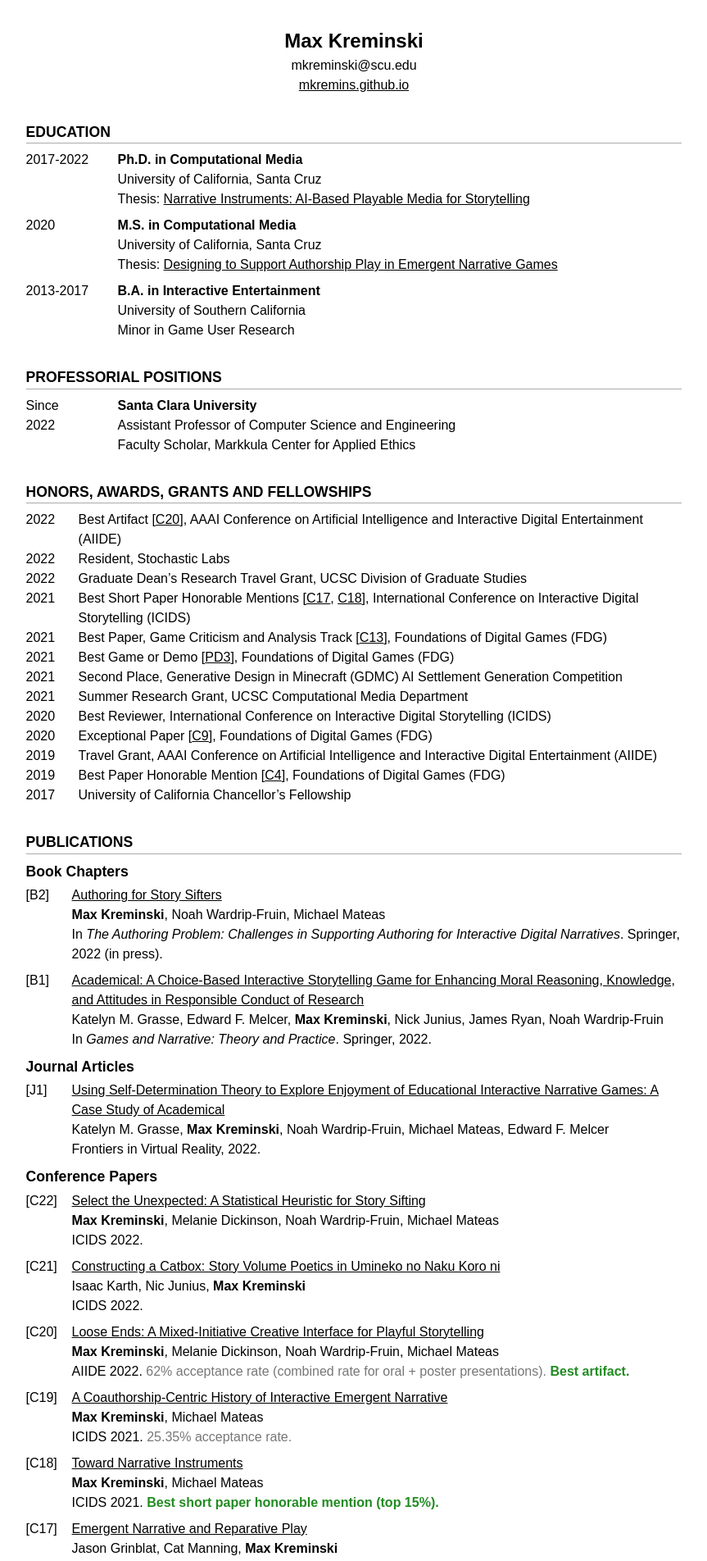
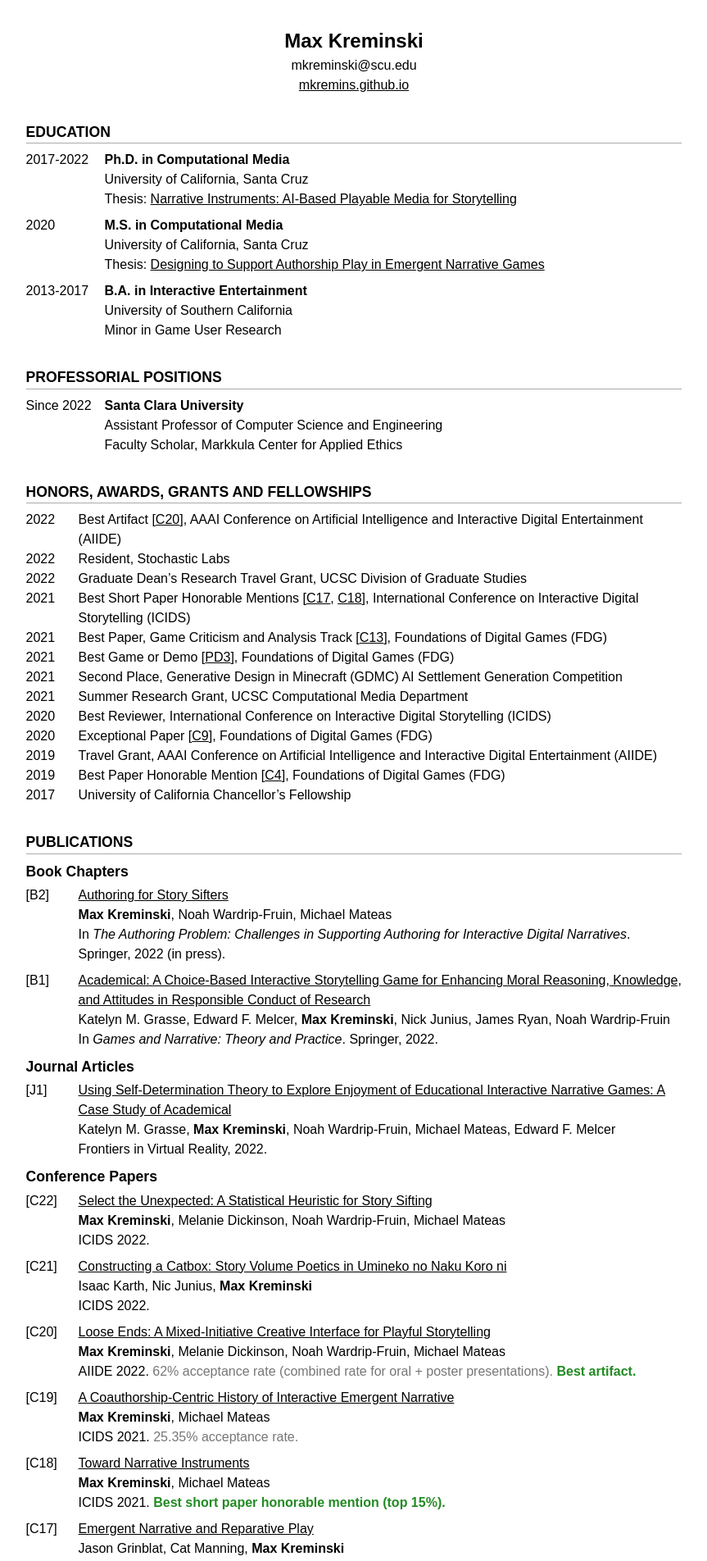
Before and after one commit to mkremins/mkremins.github.io, a Jekyll site: the page built from cv/index.html, in a window 1280 px wide. Shown: the top 1904 px of the page at 82% size, without its empty margins (208-1071 px from the left). Built offline with Jekyll 4.4.1, drawn with Linux system fonts in a browser that asks for light colours; some web fonts are replaced.

Commit message:
Make left column widths a bit more consistent in CV

```diff
--- a/cv/index.html
+++ b/cv/index.html
@@ -14,7 +14,7 @@ layout: null
   * { box-sizing: border-box; margin: 0; padding: 0; }
 
   /* basic page structure */
-  :root { --left-column-width: 4rem; --wide-left-column-width: 7rem; };
+  :root { --left-column-width: 4rem; --wide-left-column-width: 6rem; };
   html { font-size: 16px; }
   body { font-family: "Computer Modern Sans", sans-serif; line-height: 1.5; }
   main { margin: 2rem auto; max-width: 94ch; padding: 0 2ch; }
@@ -39,12 +39,10 @@ layout: null
 
   /* dated entries */
   .dated-entry { display: flex; flex-flow: row wrap; position: relative; margin-bottom: 0.5rem; }
-  .dated-date { width: var(--left-column-width); text-align: left; padding-right: 2rem; }
+  .dated-date { width: var(--left-column-width); text-align: left; }
   .dated-content { width: calc(100% - var(--left-column-width)); }
   .wide-left-column .dated-date { width: var(--wide-left-column-width); }
   .wide-left-column .dated-content { width: calc(100% - var(--wide-left-column-width)); }
-  #publications .dated-date { width: 3.5rem; }
-  #publications .dated-content { width: calc(100% - 3.5rem); }
 
   .oneline-entries { margin-bottom: 0.5rem; }
   .oneline-entries .dated-entry { margin-bottom: 0; }
```
